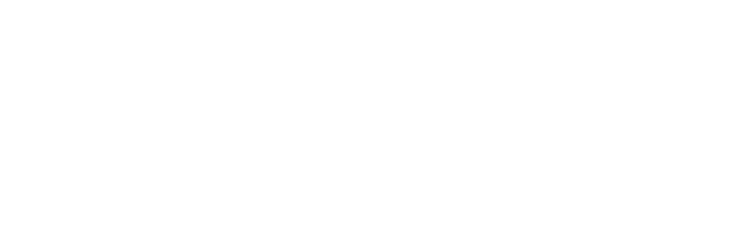
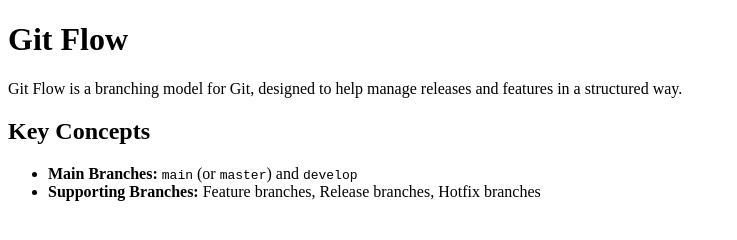
Before and after one commit to Rodier65/git-flow, a website: page index.html in a window 1280 px wide. Shown: the whole page, without its empty margins (0-737 px from the left). Drawn offline with Linux system fonts and the light colour scheme.

Commit message:
add new fonctionality

```diff
--- a/index.html
+++ b/index.html
@@ -6,6 +6,13 @@
   <title>Git Flow</title>
 </head>
 <body>
+  <h1>Git Flow</h1>
+  <p>Git Flow is a branching model for Git, designed to help manage releases and features in a structured way.</p>
 
+  <h2>Key Concepts</h2>
+  <ul>
+    <li><strong>Main Branches:</strong> <code>main</code> (or <code>master</code>) and <code>develop</code></li>
+    <li><strong>Supporting Branches:</strong> Feature branches, Release branches, Hotfix branches</li>
+  </ul>
 </body>
 </html>
```
Also changed, not shown: package.json (added, +11 -0 lines), 1 other file.
